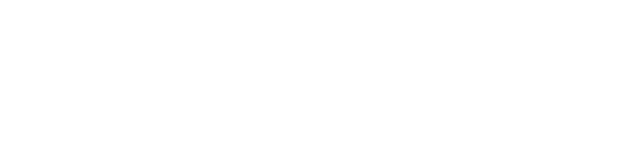
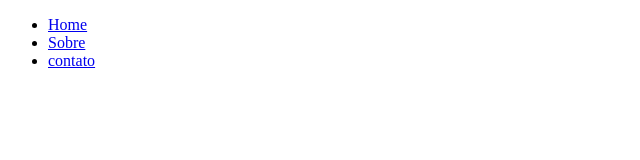
Before and after one commit to gledsondf/gamephaser, a plain HTML site: page index.html in a window 1280 px wide. Shown: the whole page, without its empty margins (0-640 px from the left). Drawn offline with Linux system fonts and the light colour scheme.

Commit message:
Novo menu

```diff
--- a/index.html
+++ b/index.html
@@ -4,6 +4,10 @@
 	<title>teste phaser</title>
 </head>
 <body>
-
+<ul>
+	<li><a href="index.html">Home</a></li>
+	<li><a href="sobre.html">Sobre</a></li>
+	<li><a href="contato.html">contato</a></li>
+</ul>
 </body>
 </html>
```
